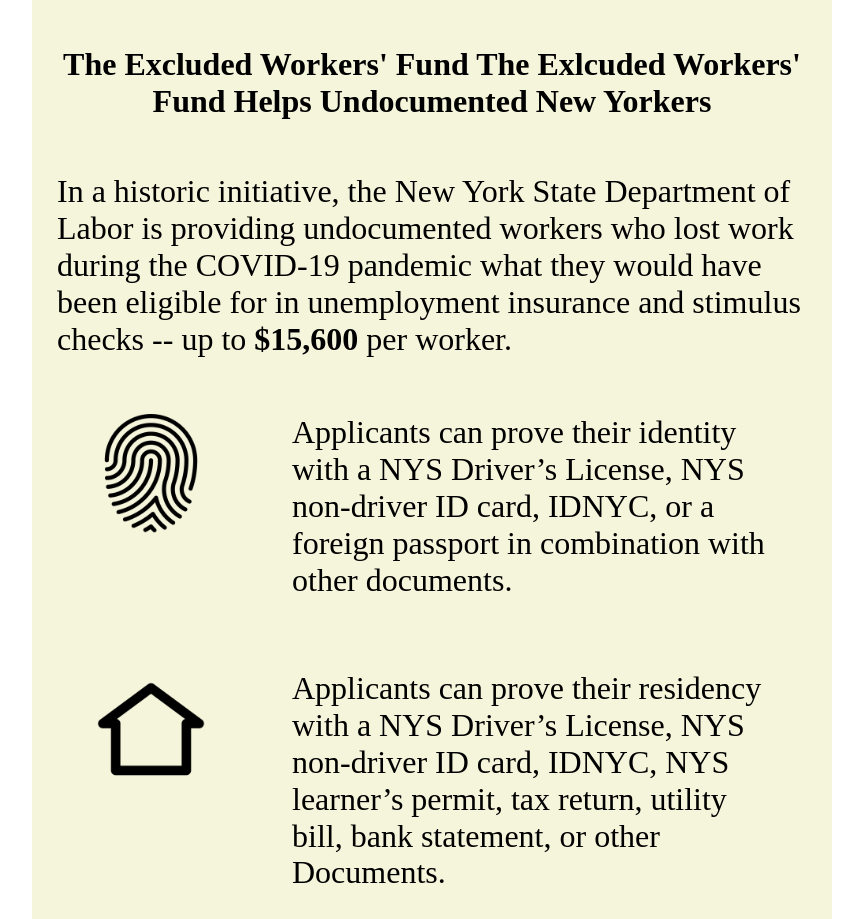
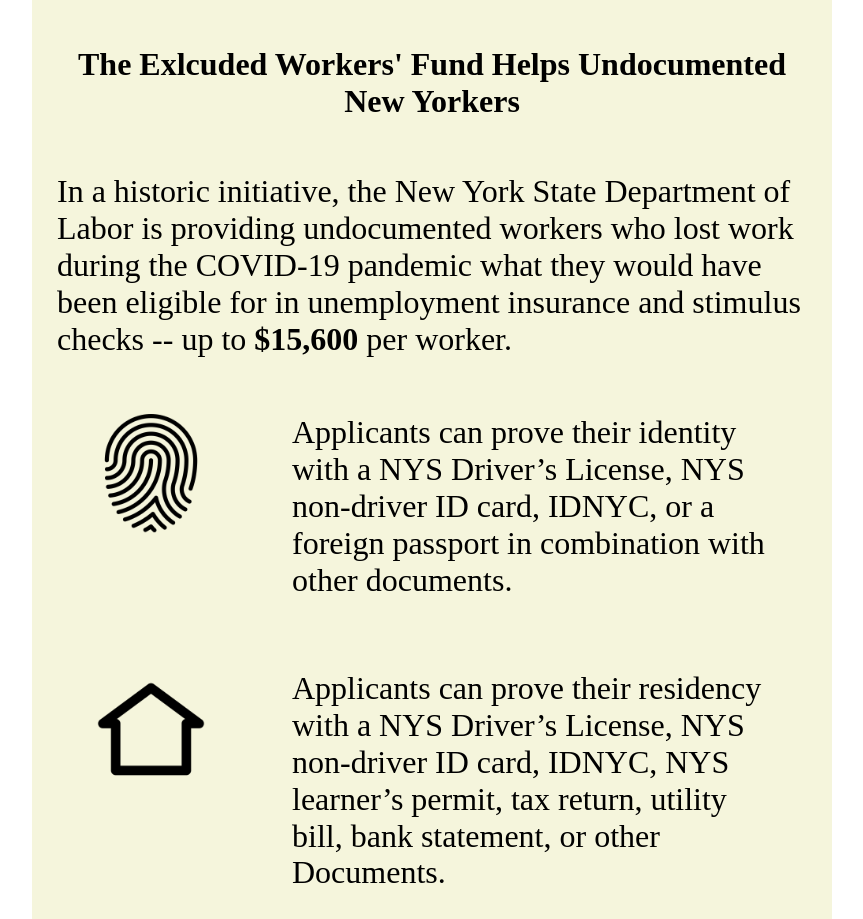
Before and after one commit to pitaarji/EWF, a plain HTML site: page index.html in a window 1280 px wide. Shown: the top 919 px of the page, without its empty margins (208-1071 px from the left). Drawn offline with nearby package versions, Linux system fonts and the light colour scheme.

Commit message:
Update index.html

```diff
--- a/index.html
+++ b/index.html
@@ -28,7 +28,7 @@
 
 
   <div class="container">
-      <h1 align=center>The Excluded Workers' Fund The Exlcuded Workers' Fund Helps Undocumented New Yorkers </h1>
+      <h1 align=center>The Exlcuded Workers' Fund Helps Undocumented New Yorkers </h1>
     <div class="flex">
       <p>
         In a historic initiative, the New York State Department of Labor is providing undocumented workers who lost work during the COVID-19 pandemic what they would have been eligible for in unemployment insurance and stimulus checks --  up to <b>$15,600</b> per  worker.
```
